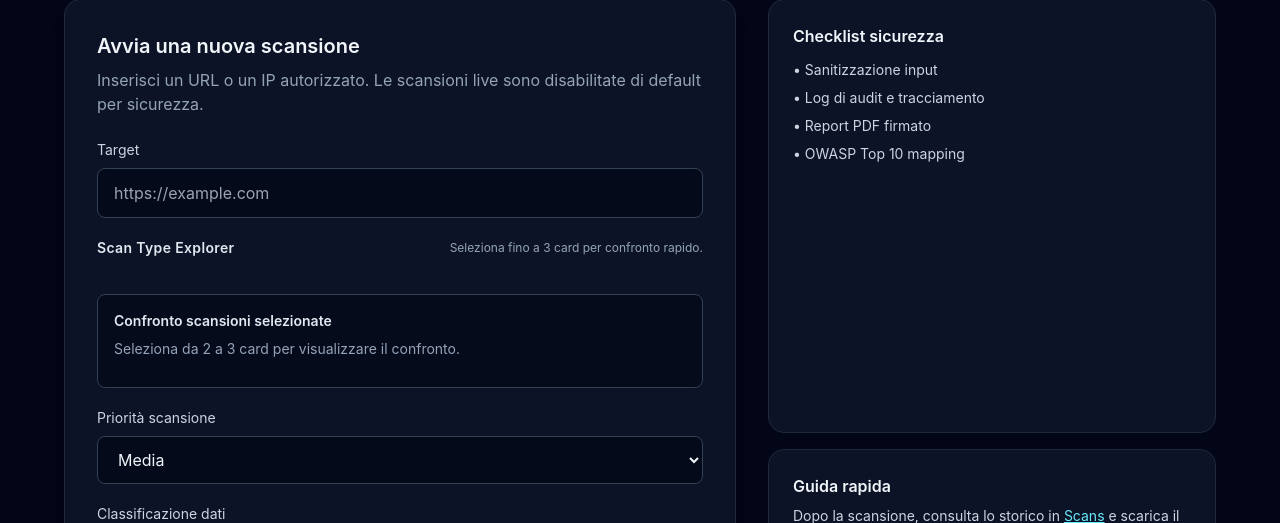
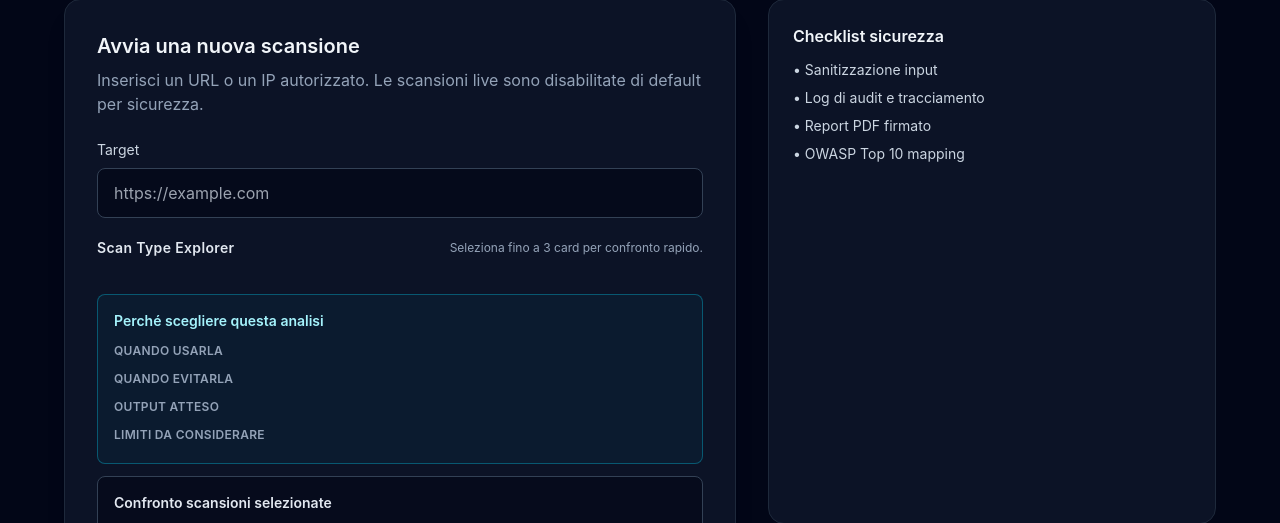
Before and after one commit to chiaraberti13/vap, a Python web app: template templates/index.html in a window 1280 px wide. Shown: the part 551-1074 px from the top of the page. Run offline with Jinja, Linux system fonts and the light colour scheme; the template is opened without the code that fills it, so the values that code supplies are empty; some libraries are stand-ins or nearby versions.

Commit message:
feat(ui): add dynamic rationale panel for scan selection

```diff
--- a/static/js/scan-catalog.js
+++ b/static/js/scan-catalog.js
@@ -5,8 +5,25 @@
   const hiddenScanType = document.getElementById("scan-type-selected");
   const compareGrid = document.getElementById("scan-compare-grid");
   const compareEmpty = document.getElementById("scan-compare-empty");
+  const whyObjective = document.getElementById("scan-why-objective");
+  const whyWhenToUse = document.getElementById("scan-why-when-to-use");
+  const whyWhenNotToUse = document.getElementById("scan-why-when-not-to-use");
+  const whyOutput = document.getElementById("scan-why-output");
+  const whyLimits = document.getElementById("scan-why-limits");
 
-  if (!payloadNode || !filtersNode || !cardsNode || !hiddenScanType || !compareGrid || !compareEmpty) {
+  if (
+    !payloadNode ||
+    !filtersNode ||
+    !cardsNode ||
+    !hiddenScanType ||
+    !compareGrid ||
+    !compareEmpty ||
+    !whyObjective ||
+    !whyWhenToUse ||
+    !whyWhenNotToUse ||
+    !whyOutput ||
+    !whyLimits
+  ) {
     return;
   }
 
@@ -89,6 +106,23 @@
 
   function updateSelectedScan(scanType) {
     hiddenScanType.value = scanType;
+    const selectedEntry = catalog.find((entry) => entry.id === scanType);
+    if (!selectedEntry) {
+      return;
+    }
+
+    whyObjective.textContent = selectedEntry.learning_objective || "Nessun obiettivo didattico disponibile.";
+    whyWhenToUse.textContent = selectedEntry.when_to_use || "Indicazioni non disponibili.";
+    whyWhenNotToUse.textContent = selectedEntry.when_not_to_use || "Limitazioni non disponibili.";
+    whyOutput.textContent = selectedEntry.interpretation_guide || "Guida all'interpretazione non disponibile.";
+
+    const falsePositives = Array.isArray(selectedEntry.common_false_positives)
+      ? selectedEntry.common_false_positives
+      : [];
+    whyLimits.textContent =
+      falsePositives.length > 0
+        ? falsePositives.join(" · ")
+        : "Possibili falsi positivi non documentati per questa tipologia di analisi.";
   }
 
   function renderCards() {
--- a/templates/index.html
+++ b/templates/index.html
@@ -107,6 +107,28 @@
               <input id="scan-type-selected" type="hidden" name="scan_type" value="{{ scan_types[0] }}" />
               <div id="scan-category-filters" class="flex flex-wrap gap-2" aria-label="Filtri categorie scansione"></div>
               <div id="scan-cards-grid" class="grid gap-3 sm:grid-cols-2"></div>
+              <article id="scan-why-panel" class="rounded-lg border border-cyan-500/40 bg-cyan-500/5 p-4 text-sm text-slate-100" aria-live="polite">
+                <h4 class="font-semibold text-cyan-200">Perché scegliere questa analisi</h4>
+                <p id="scan-why-objective" class="mt-2 text-slate-200"></p>
+                <dl class="mt-3 grid gap-2 text-xs">
+                  <div>
+                    <dt class="font-semibold uppercase tracking-wide text-slate-400">Quando usarla</dt>
+                    <dd id="scan-why-when-to-use" class="mt-1 text-slate-200"></dd>
+                  </div>
+                  <div>
+                    <dt class="font-semibold uppercase tracking-wide text-slate-400">Quando evitarla</dt>
+                    <dd id="scan-why-when-not-to-use" class="mt-1 text-slate-200"></dd>
+                  </div>
+                  <div>
+                    <dt class="font-semibold uppercase tracking-wide text-slate-400">Output atteso</dt>
+                    <dd id="scan-why-output" class="mt-1 text-slate-200"></dd>
+                  </div>
+                  <div>
+                    <dt class="font-semibold uppercase tracking-wide text-slate-400">Limiti da considerare</dt>
+                    <dd id="scan-why-limits" class="mt-1 text-slate-200"></dd>
+                  </div>
+                </dl>
+              </article>
               <div id="scan-compare-panel" class="rounded-lg border border-slate-700 bg-slate-950/60 p-4 text-sm text-slate-200">
                 <p class="font-semibold">Confronto scansioni selezionate</p>
                 <p id="scan-compare-empty" class="text-slate-400 mt-2">Seleziona da 2 a 3 card per visualizzare il confronto.</p>
```
Also changed, not shown: upgrade.md (+1 -1 lines).
